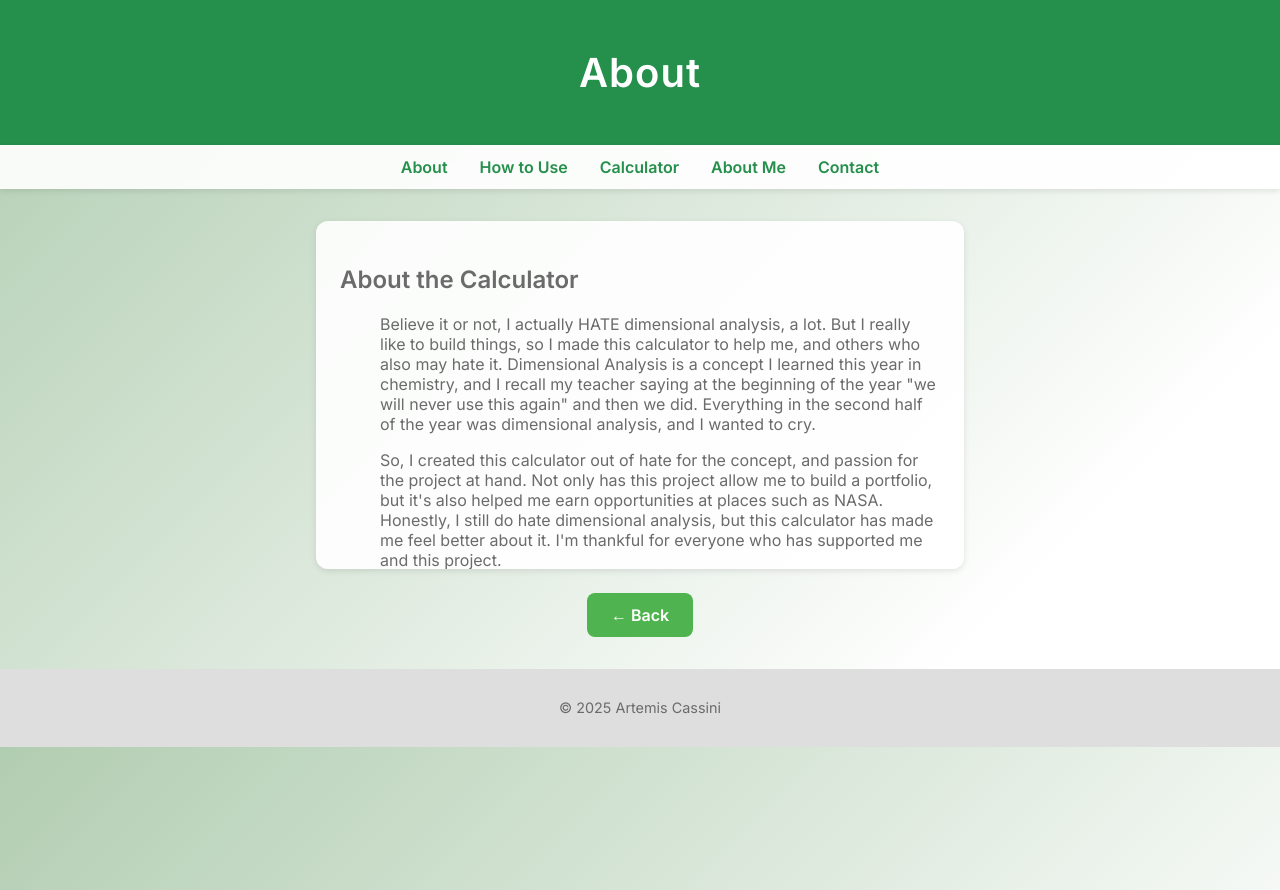
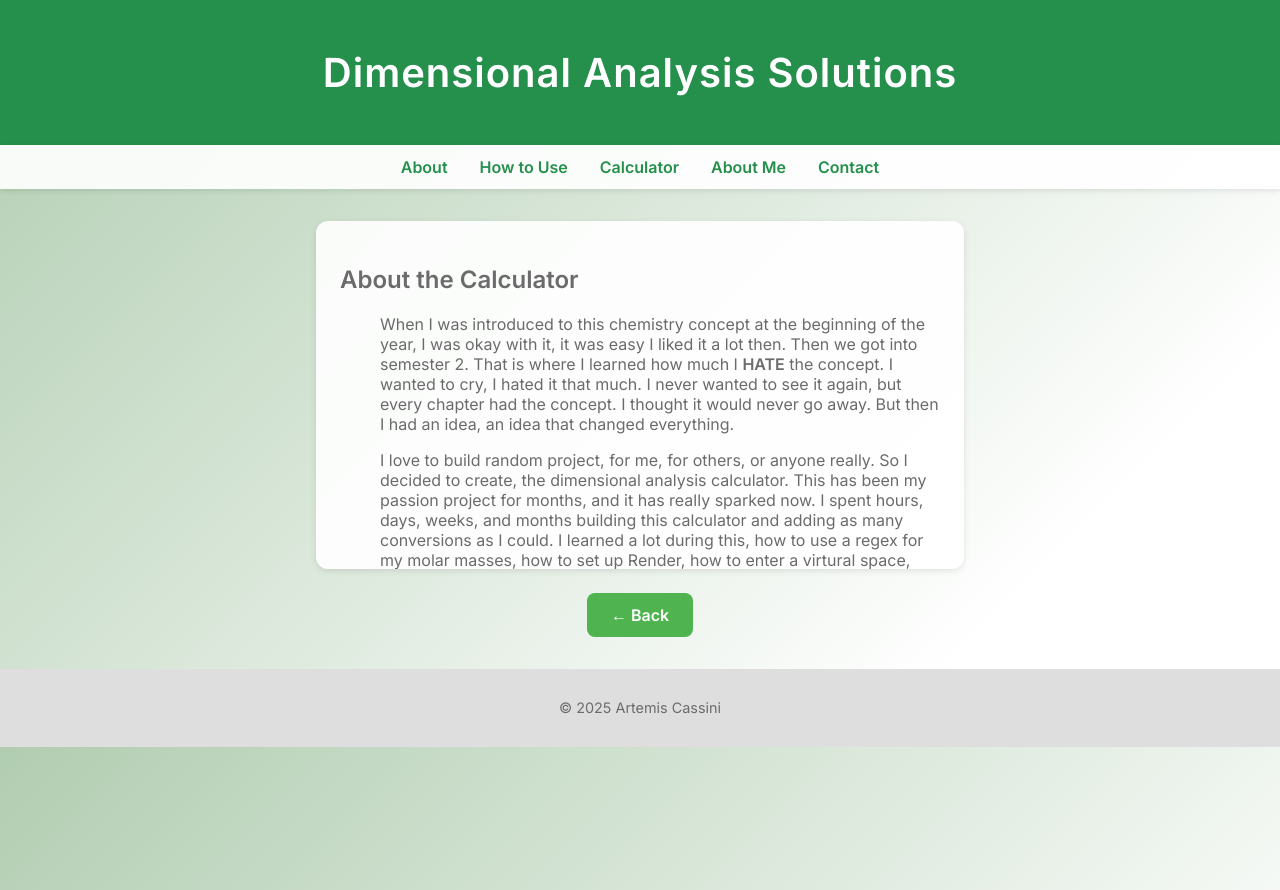
Before and after one commit to Artemis-Cassini/Dimensional-Analysis, a Flask app: page /about in a window 1280 px wide. Run offline with Flask 3, Linux system fonts and the light colour scheme.

Commit message:
about.html

```diff
--- a/CalcWebsite/templates/about.html
+++ b/CalcWebsite/templates/about.html
@@ -96,7 +96,7 @@
 </head>
 <body>
   <header>
-    <h1>About</h1>
+    <h1>Dimensional Analysis Solutions</h1>
   </header>
   <nav class="main-nav">
     <ul>
@@ -111,19 +111,22 @@
     <section class="info-box" id="how-to">
       <h2>About the Calculator</h2>
       <ul>
-        <p>Believe it or not, I actually HATE dimensional analysis, a lot. But I really like to build things, so I made
-            this calculator to help me, and others who also may hate it. Dimensional Analysis is a concept I learned this year
-            in chemistry, and I recall my teacher saying at the beginning of the year "we will never use this again"
-            and then we did. Everything in the second half of the year was dimensional analysis, and I wanted to cry.<p>
-        <p>So, I created this calculator out of hate for the concept, and passion for the project at hand. Not only has
-            this project allow me to build a portfolio, but it's also helped me earn opportunities at places such as NASA.
-            Honestly, I still do hate dimensional analysis, but this calculator has made me feel better about it. I'm thankful
-            for everyone who has supported me and this project.
-        </p>
-        <p>Special thanks to my sister for helping me with some of the coding.</p>
-        <p>Special thanks to Nina Faller for being a wonderful chemistry teacher!</p>
-        <p>Special thanks to my dog, Poppy, without her there next to me I would've gone insane.</p>
-        <p>Special thanks to all my classmates who have supported me throughout this project.</p>
+        <p>When I was introduced to this chemistry concept at the beginning of the year, I was okay with it, it was easy
+          I liked it a lot then. Then we got into semester 2. That is where I learned how much I <b>HATE</b> the concept.
+          I wanted to cry, I hated it that much. I never wanted to see it again, but every chapter had the concept. I thought
+          it would never go away. But then I had an idea, an idea that changed everything.</p>
+        <p>I love to build random project, for me, for others, or anyone really. So I decided to create, the dimensional analysis
+          calculator. This has been my passion project for months, and it has really sparked now. I spent hours, days, weeks, and months
+          building this calculator and adding as many conversions as I could. I learned a lot during this, how to use a regex for my
+          molar masses, how to set up Render, how to enter a virtural space, and how to use Git. This calculator is my best
+          project by far. The most interesting one, the most difficult one, and the most time consuming one, and it's the favorite.
+          I'm proud to be the creator of this calculator, and I hope you all enjoy this wonderful, never ending project.</p>
+
+        <h3>Special thanks to these people...</h3>
+        <li>Saige (sister) for settting up my support email</li>
+        <li>Nina Faller & Janice Osterloh for supporting my project and being wonderful teachers</li>
+        <li>My classmates for supporting my project and hyping me up</li>
+        <li>My dog, Poppy, for comforitng me when I wanted to give up on this project</li>
       </ul>
     </section>
 
```
